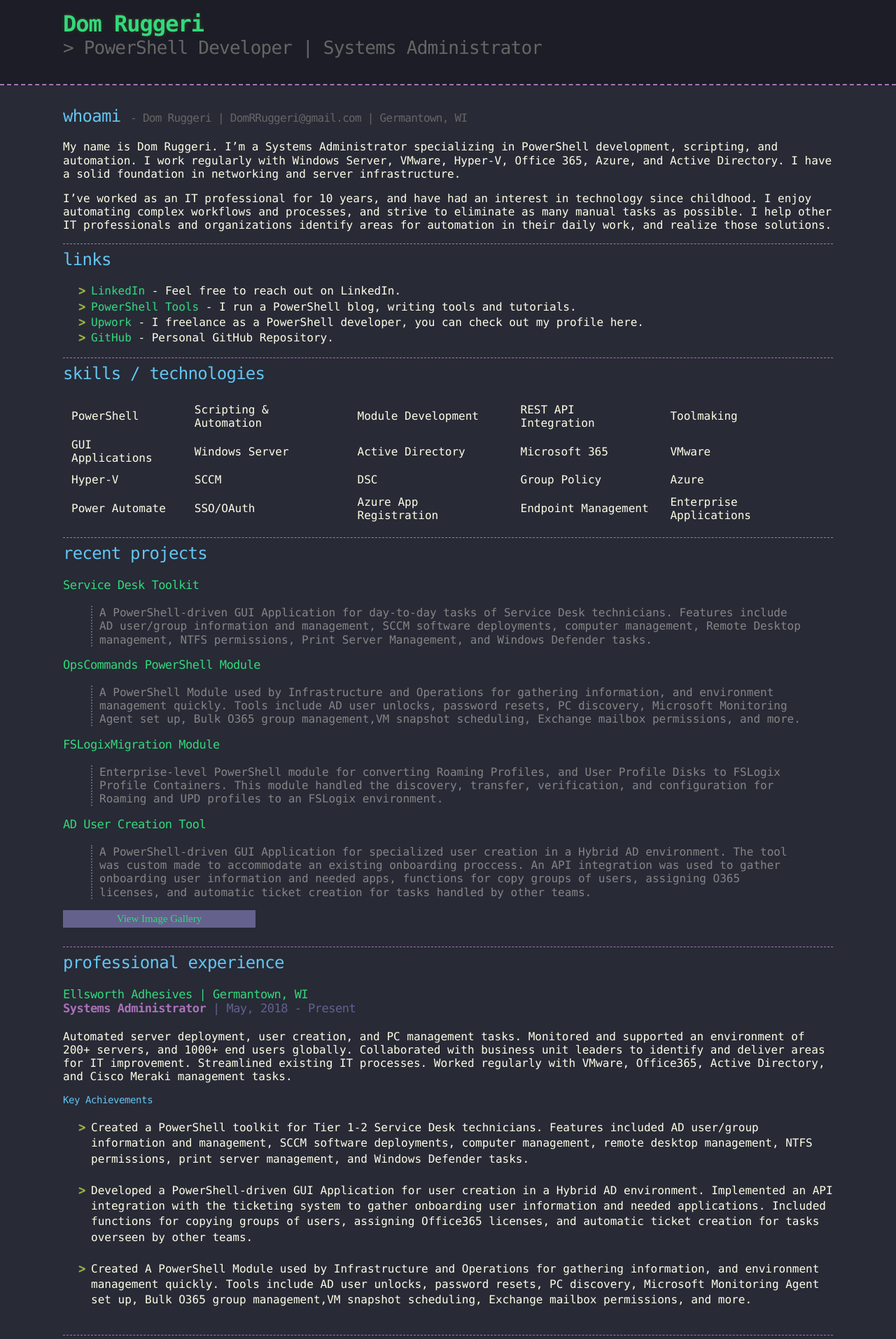
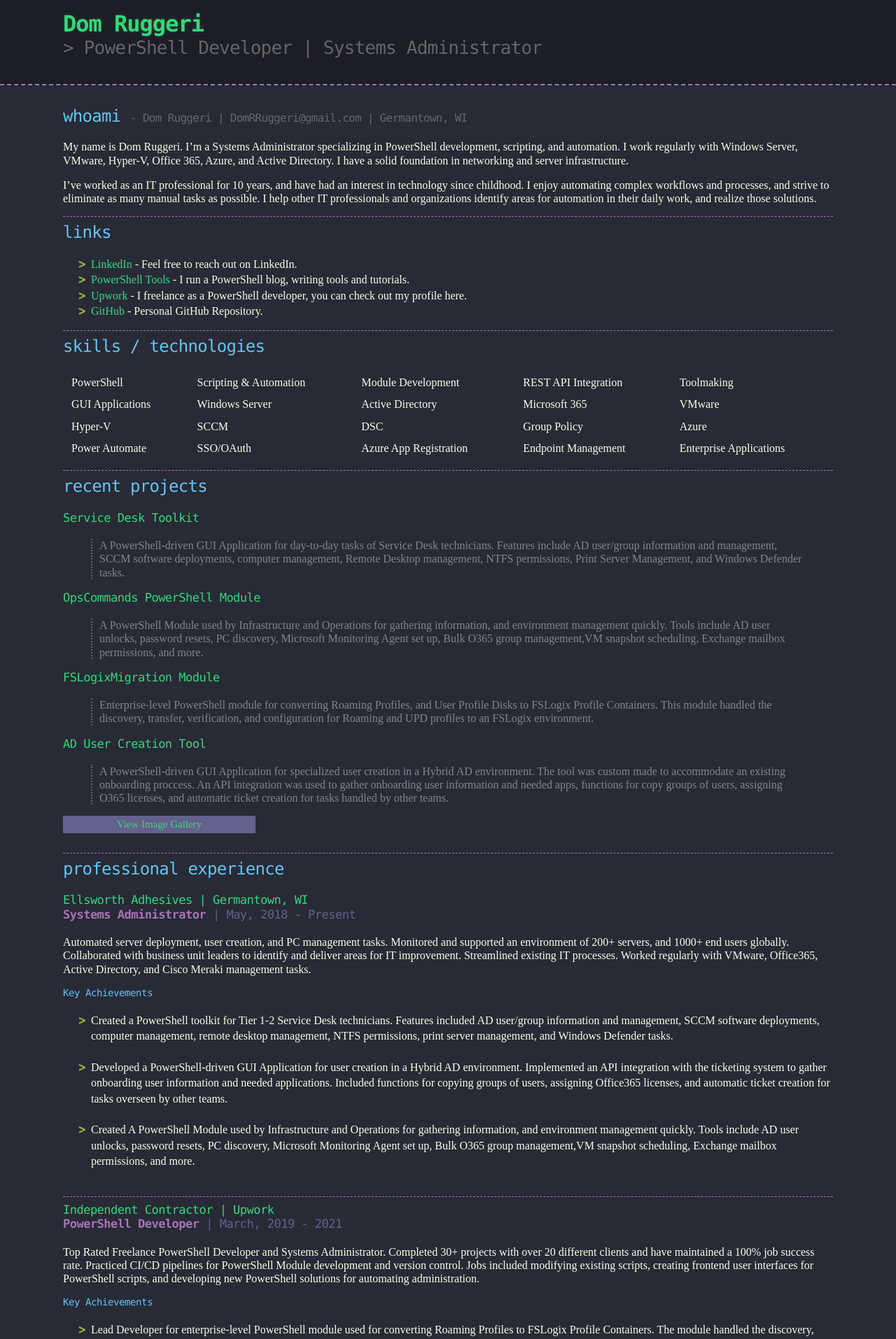
Before and after one commit to DomRRuggeri/DomRRuggeri.github.io, a Jekyll site: the page built from index.md, in a window 1280 px wide. Shown: the top 1914 px of the page at 70% size. Built offline with Jekyll 4.4.1, drawn with Linux system fonts in a browser that asks for light colours; some web fonts are replaced.

Commit message:
First test

```diff
--- a/assets/css/style.scss
+++ b/assets/css/style.scss
@@ -14,3 +14,4 @@
           url( 'https://lpx.org.uk/WumpusMonoProVF.woff' )  format( 'woff' ),
           url( 'https://lpx.org.uk/WumpusMonoProVF.ttf' )   format( 'ttf' );
  }
+ body { font-family: "Wumpus Mono Pro Web"; }
```
